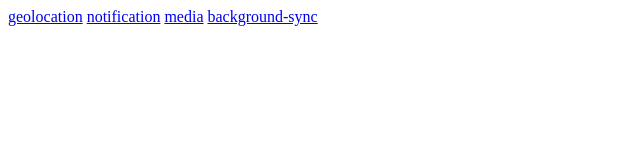
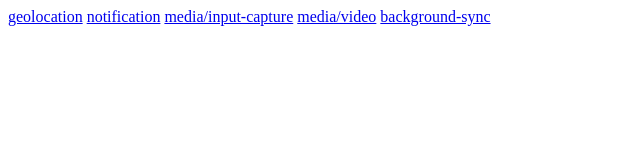
Before and after one commit to thesadabc/blog-demo, a plain HTML site: page permission/index.html in a window 1280 px wide. Shown: the whole page, without its empty margins (0-640 px from the left). Drawn offline with Linux system fonts and the light colour scheme.

Commit message:
udpate path

```diff
--- a/permission/index.html
+++ b/permission/index.html
@@ -7,7 +7,8 @@
 <body>
 	<a href="./geolocation">geolocation</a>
 	<a href="./notification">notification</a>
-	<a href="./media">media</a>
+	<a href="./media/input-capture.html">media/input-capture</a>
+	<a href="./media/video.html">media/video</a>
 	<a href="./background-sync">background-sync</a>
 </body>
 </html>
```
